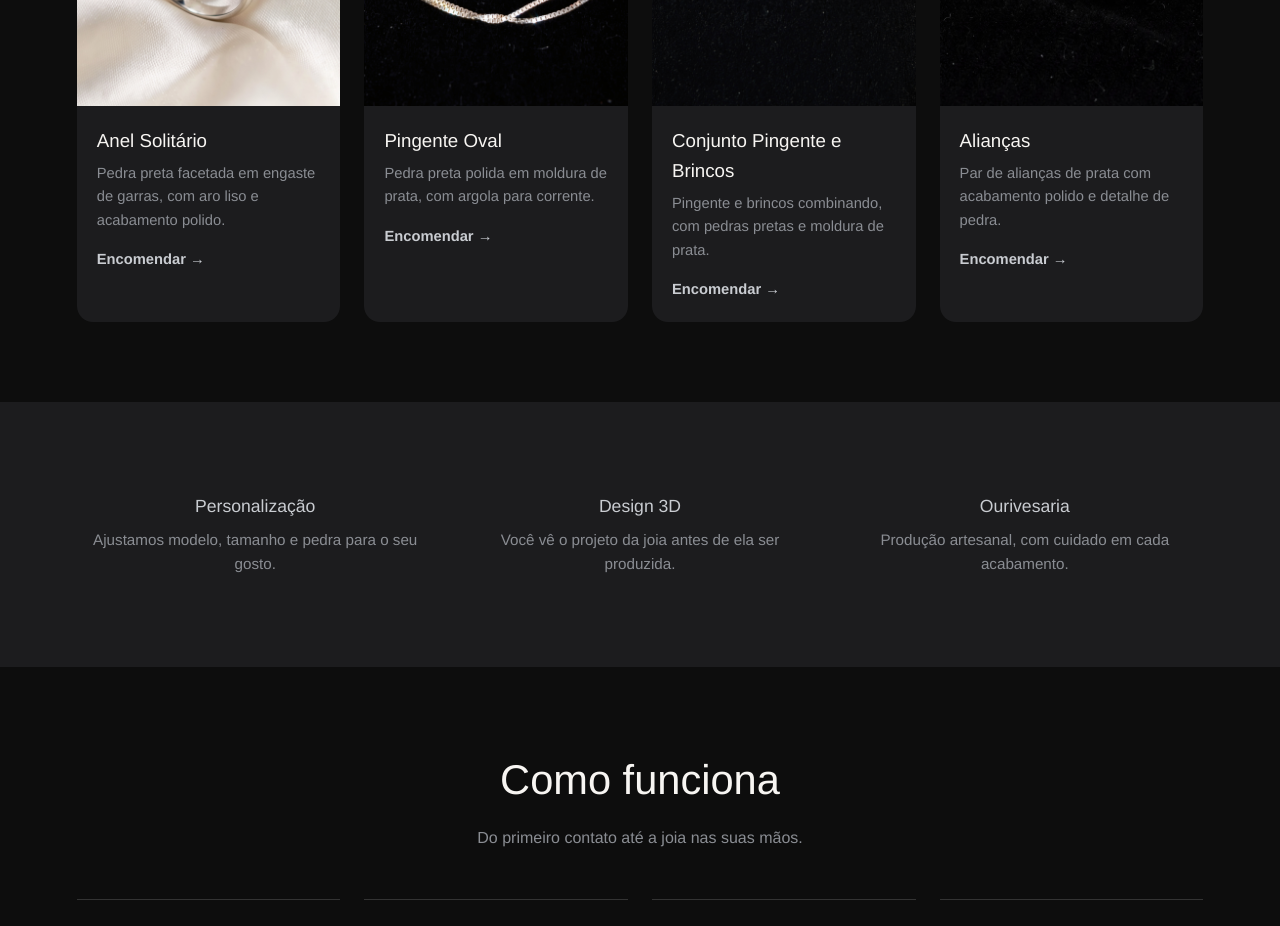
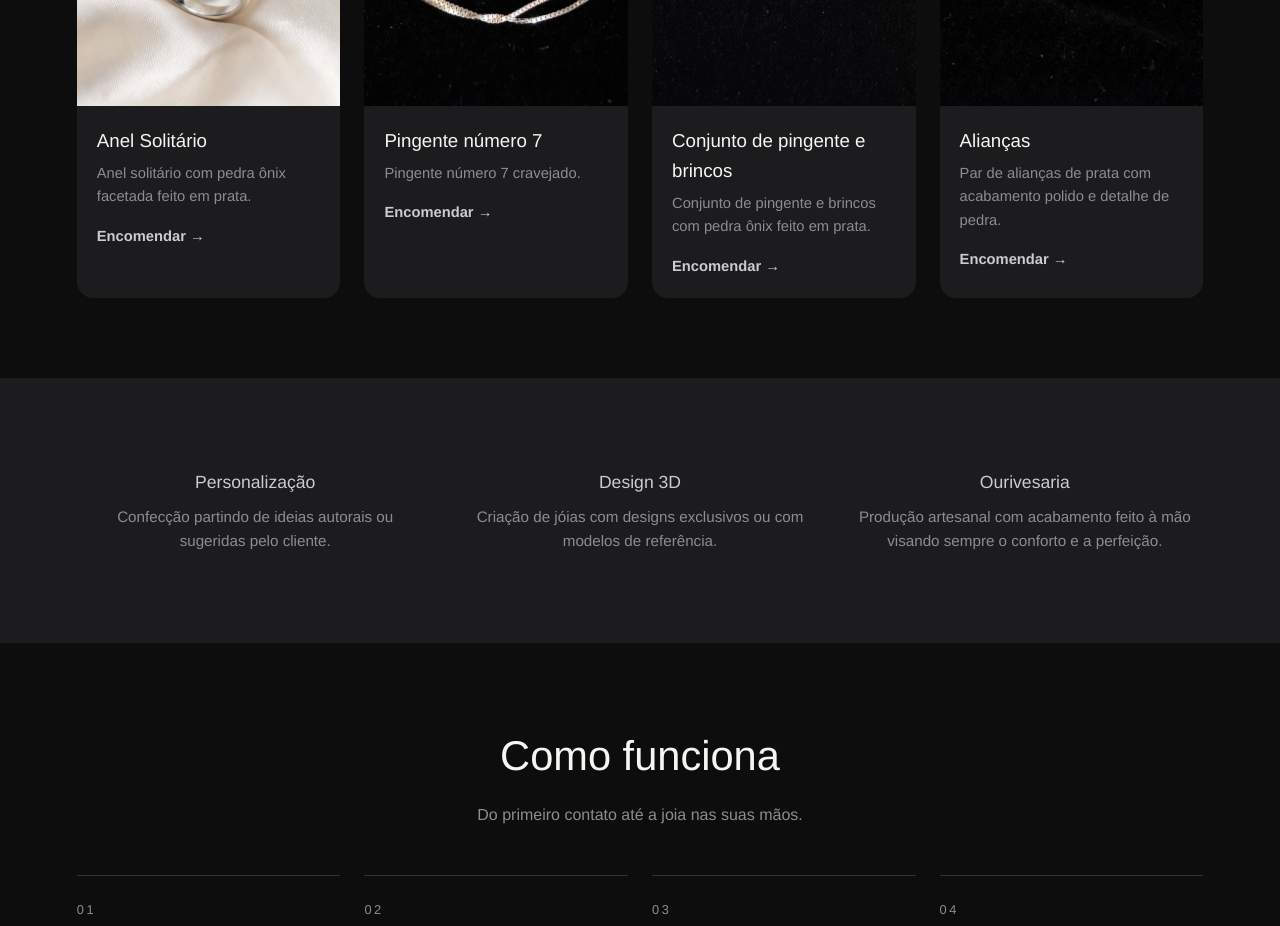
Before and after one commit to VasconcelosVictor/Manaus.joias, a plain HTML site: page index.html in a window 1280 px wide. Shown: the part 1460-2386 px from the top of the page. Drawn offline with Linux system fonts and the light colour scheme.

Commit message:
Atualiza textos das peças e diferenciais

```diff
--- a/index.html
+++ b/index.html
@@ -180,26 +180,26 @@
       <p class="section-sub">Peças em destaque. Sob encomenda, personalizamos o modelo para você.</p>
       <div class="colecao">
         <article class="card">
-          <img src="img/anel.jpg" alt="Anel solitário com pedra preta">
+          <img src="img/anel.jpg" alt="Anel solitário com pedra ônix facetada">
           <div class="card-body">
             <h3>Anel Solitário</h3>
-            <p>Pedra preta facetada em engaste de garras, com aro liso e acabamento polido.</p>
+            <p>Anel solitário com pedra ônix facetada feito em prata.</p>
             <a href="#contato">Encomendar →</a>
           </div>
         </article>
         <article class="card">
-          <img src="img/pingente.jpg" alt="Pingente oval com pedra preta">
+          <img src="img/pingente.jpg" alt="Pingente número 7 cravejado">
           <div class="card-body">
-            <h3>Pingente Oval</h3>
-            <p>Pedra preta polida em moldura de prata, com argola para corrente.</p>
+            <h3>Pingente número 7</h3>
+            <p>Pingente número 7 cravejado.</p>
             <a href="#contato">Encomendar →</a>
           </div>
         </article>
         <article class="card">
-          <img src="img/conjunto.jpg" alt="Conjunto de pingente e brincos com pedras pretas">
+          <img src="img/conjunto.jpg" alt="Conjunto de pingente e brincos com pedra ônix">
           <div class="card-body">
-            <h3>Conjunto Pingente e Brincos</h3>
-            <p>Pingente e brincos combinando, com pedras pretas e moldura de prata.</p>
+            <h3>Conjunto de pingente e brincos</h3>
+            <p>Conjunto de pingente e brincos com pedra ônix feito em prata.</p>
             <a href="#contato">Encomendar →</a>
           </div>
         </article>
@@ -217,15 +217,15 @@
     <section id="diferenciais" class="diferenciais">
       <div>
         <h3>Personalização</h3>
-        <p>Ajustamos modelo, tamanho e pedra para o seu gosto.</p>
+        <p>Confecção partindo de ideias autorais ou sugeridas pelo cliente.</p>
       </div>
       <div>
         <h3>Design 3D</h3>
-        <p>Você vê o projeto da joia antes de ela ser produzida.</p>
+        <p>Criação de jóias com designs exclusivos ou com modelos de referência.</p>
       </div>
       <div>
         <h3>Ourivesaria</h3>
-        <p>Produção artesanal, com cuidado em cada acabamento.</p>
+        <p>Produção artesanal com acabamento feito à mão visando sempre o conforto e a perfeição.</p>
       </div>
     </section>
 
```
